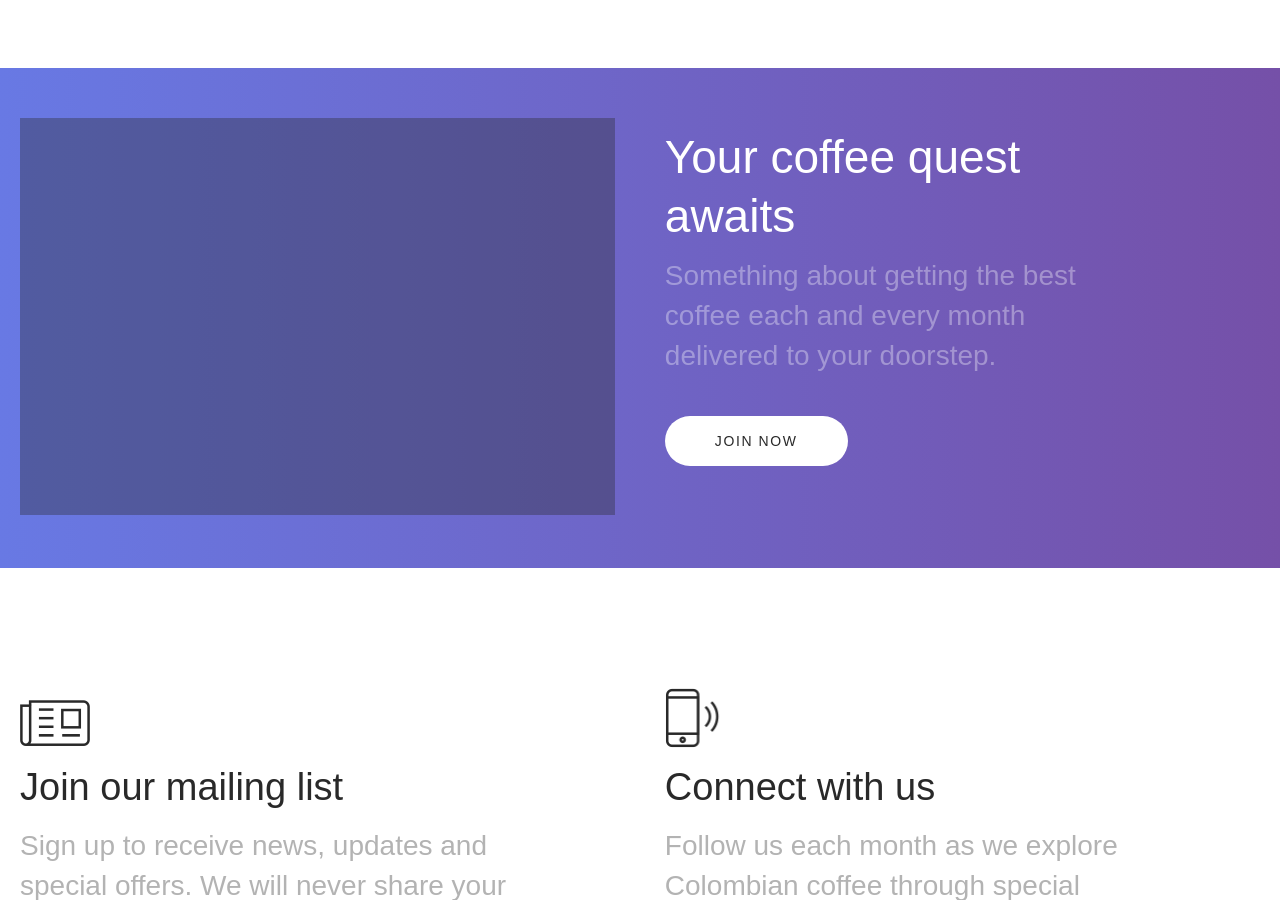
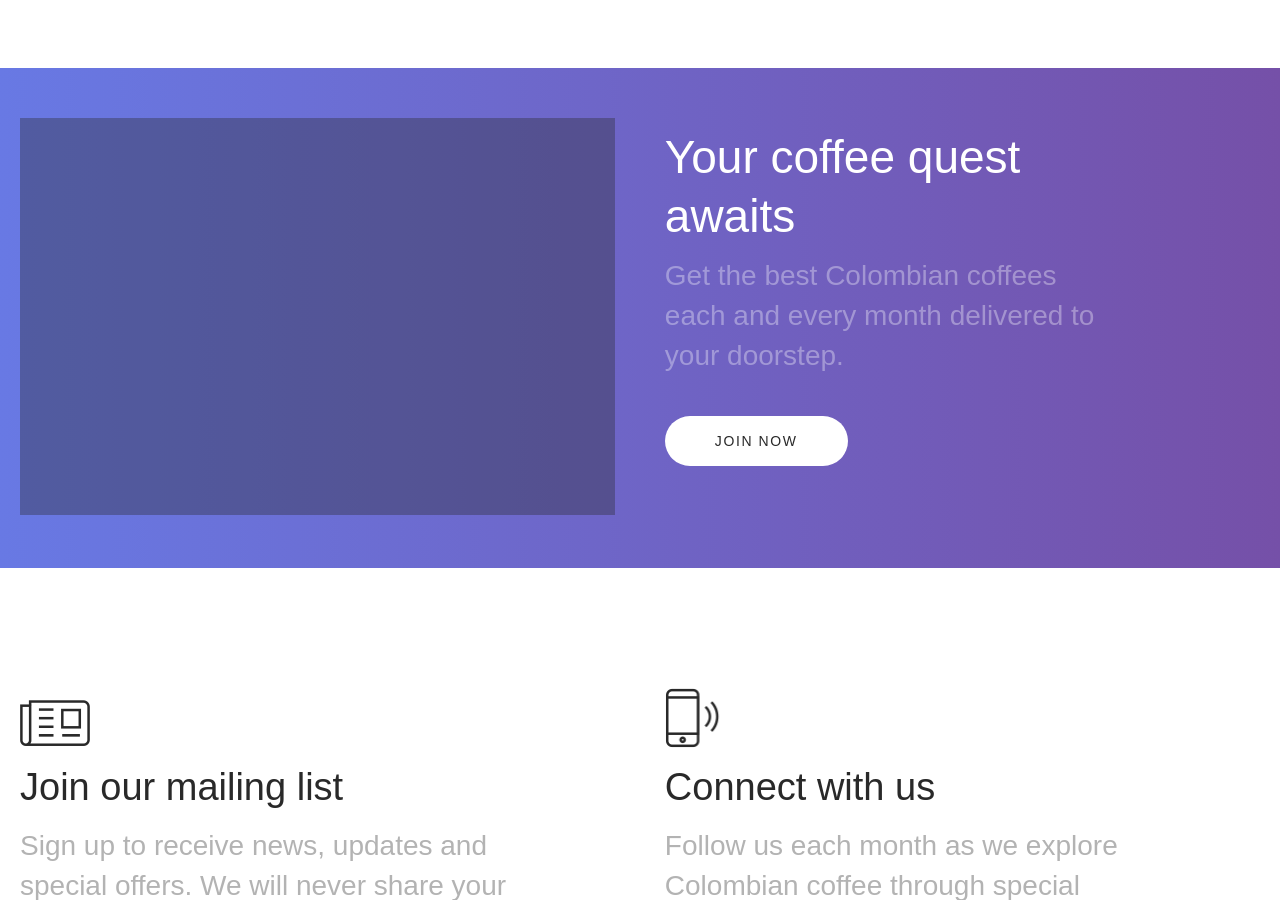
Before and after one commit to roryreiff/questcoffeeclub.com, a Jekyll site: the page built from index.md, in a window 1280 px wide and 900 px high, scrolled down 3355 px. Built offline with Jekyll 4.4.1, drawn with Linux system fonts in a browser that asks for light colours; nearby versions of some CDN libraries; some web fonts are replaced; comment, search, counter and statistics services are not loaded; some of the changed text lies outside the part shown.

Commit message:
update to CTA

```diff
--- a/_includes/cta.html
+++ b/_includes/cta.html
@@ -6,7 +6,7 @@
             </div>
             <div class="half half-text-right">
                 <h3>Your coffee quest awaits</h3>
-                <p>Something about getting the best coffee each and every month delivered to your doorstep.</p>
+                <p>Get the best Colombian coffees each and every month delivered to your doorstep.</p>
                 <a href="/" class="button button-secondary-white-filled button-large">Join Now</a>
                 <div class="clear"></div>
             </div>
--- a/index.md
+++ b/index.md
@@ -35,7 +35,7 @@ keywords: coffee, single origin, small-batch roasted, artisanal, Colombia, Colom
             <div class="third">
                 <h3>Say hi to our February coffee, Venga Le Digo!</h3>
                 <p>With tasting notes of chocolate, toffee, lemon, cherry, and peanut, this beauty from the Cauca region is as sweet and complex as it's all women producers.</p>
-                <a href="/our-coffee/02-18-venga-le-digo.html" class="button button-secondary-white button-with-arrow button-medium button-left">Read more about Venga Le Digo!<span class="button-arrow"></span></a>
+                <a href="/our-coffee/02-18-venga-le-digo.html" class="button button-secondary-white button-with-arrow button-medium button-left">See more of our coffees<span class="button-arrow"></span></a>
             </div>
             <div class="two-thirds image-right">
                 <img src="/assets/images/temp-image-two-thirds@2x.png" />
```
